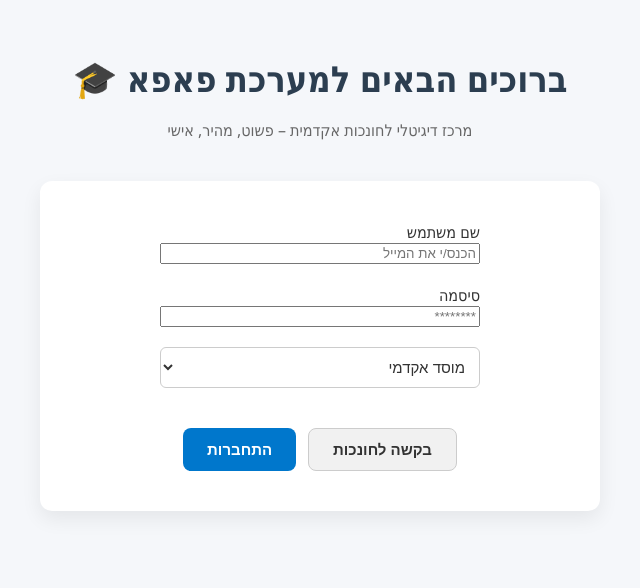
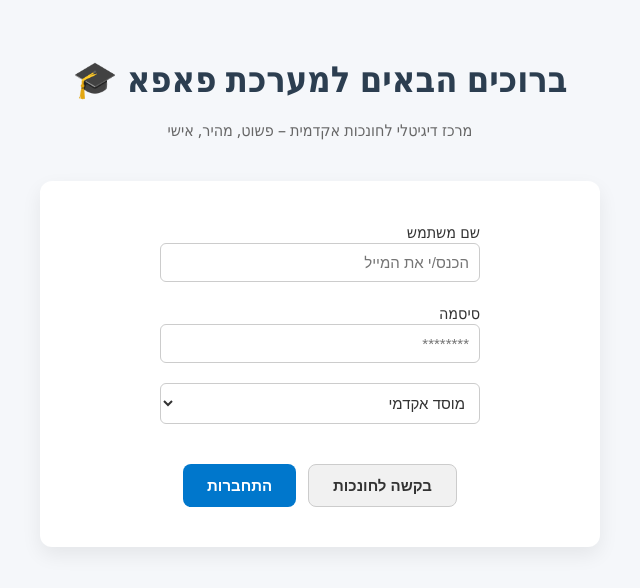
Before and after one commit to danielraz29/papa-frontend, a React (Create React App) app: page / in a window 1280 px wide. Shown: the top 588 px of the page, without its empty margins (463-1103 px from the left). Built offline with nearby package versions, Linux system fonts and the light colour scheme; the HTML template or start-up script is replaced by a standard one.

Commit message:
Update HomePage.js

```diff
--- a/src/HomePage.js
+++ b/src/HomePage.js
@@ -1,6 +1,6 @@
 import React, { useState } from 'react';
 import { useNavigate } from 'react-router-dom';
-import styles from "./HomePage.module.css"; // CSS Module
+import styles from './HomePage.module.css'; // CSS Module
 
 function HomePage() {
   const [name, setName] = useState('');
@@ -41,6 +41,7 @@ function HomePage() {
         <h1>ברוכים הבאים למערכת פאפא 🎓</h1>
         <p className={styles.subtitle}>מרכז דיגיטלי לחונכות אקדמית – פשוט, מהיר, אישי</p>
       </header>
+
       <main className={styles.formCard}>
         <form onSubmit={handleSubmit} className={styles.form}>
           <div className={styles.formGroup}>
@@ -50,8 +51,10 @@ function HomePage() {
               value={name}
               onChange={(e) => setName(e.target.value)}
               placeholder="הכנס/י את המייל"
+              className={styles.input}
             />
           </div>
+
           <div className={styles.formGroup}>
             <label>סיסמה</label>
             <input
@@ -59,8 +62,11 @@ function HomePage() {
               value={password}
               onChange={(e) => setPassword(e.target.value)}
               placeholder="********"
+              className={styles.input}
             />
           </div>
+
+          <div className={styles.formGroup}>
             <select
               value={institution}
               onChange={(e) => setInstitution(e.target.value)}
@@ -70,6 +76,8 @@ function HomePage() {
               <option value="אוניברסיטת תל אביב">אוניברסיטת תל אביב</option>
               <option value="אוניברסיטת חיפה">אוניברסיטת חיפה</option>
             </select>
+          </div>
+
           <div className={styles.actions}>
             <button
               type="button"
@@ -82,6 +90,7 @@ function HomePage() {
               התחברות
             </button>
           </div>
+
           {error && <p className={styles.error}>{error}</p>}
         </form>
       </main>
```
Lines whose indentation alone changed are shown as unchanged.
